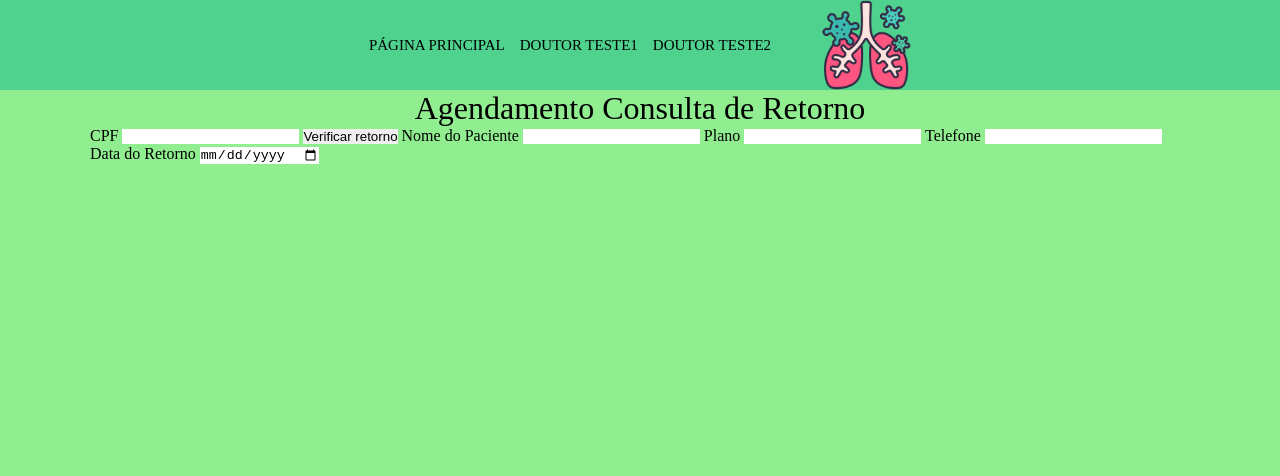
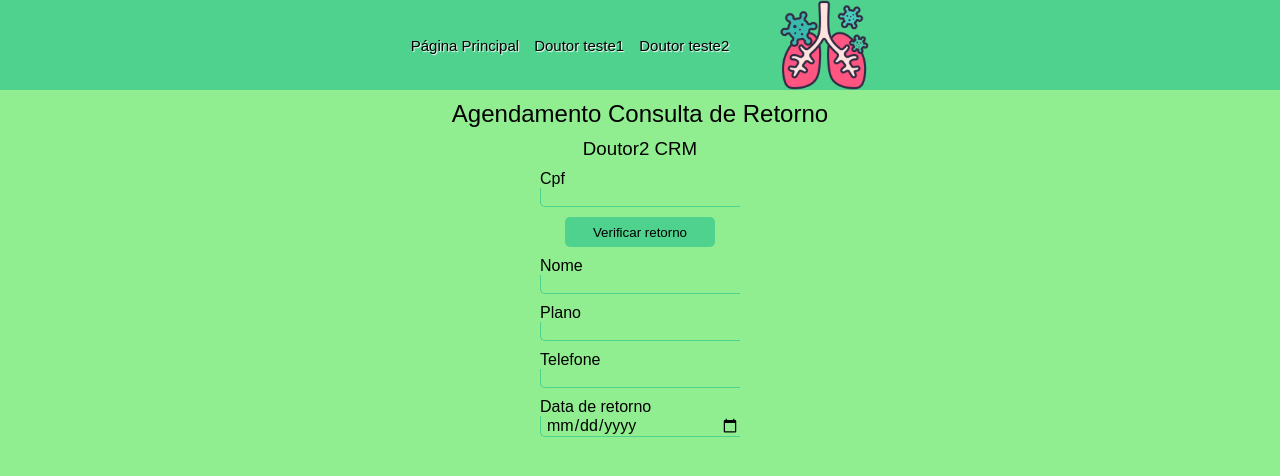
Before and after one commit to HumbertoFox/projeto-1, a plain HTML site: page src/doutor2/consultaderetorno.html in a window 1280 px wide. Drawn offline with Linux system fonts and the light colour scheme.

Commit message:
atualizando layout da página e efeitos no css

```diff
--- a/src/css/reset.css
+++ b/src/css/reset.css
@@ -5,6 +5,7 @@
     outline: none;
     font-weight: 300;
     box-sizing: border-box;
+    font-family: sans-serif;
 }
 
 a {
--- a/src/css/style.css
+++ b/src/css/style.css
@@ -31,30 +31,81 @@ body {
     display: flex;
     align-items: center;
     justify-content: center;
-}
-
-.headernav ul li a:hover {
-    color: #90EE90;
-    transition: 0.3s ease-in-out;
-}
-
-.headernav ul li a:active {
-    color: #B81414;
+    text-shadow: 1px 1px 1px #FFF;
 }
 
 .headernav ul li a {
     font-size: 15px;
-    text-transform: uppercase;
     text-align: center;
 }
 
-.menu {
+.headernav ul li a:hover {
+    color: #FFF;
+    transition: 0.3s ease-in-out;
+    text-shadow: 1px 1px 1px #000;
+}
+
+.menu ul {
+    display: flex;
+    flex-direction: column;
+    align-items: center;
+    gap: 10px;
+    text-shadow: 1px 1px 1px #FFF;
+}
+
+.menu ul li a:hover {
+    color: #FFF;
+    transition: 0.3s ease-in-out;
+    text-shadow: 1px 1px 1px #000;
+}
+
+.h2, .h3 {
     display: flex;
     justify-content: center;
-    text-align: center;
+    margin: 10px 0;
 }
 
-.h1crm {
+.sectionform {
     display: flex;
     justify-content: center;
 }
+
+.form {
+    display: flex;
+    flex-direction: column;
+    gap: 10px;
+}
+
+.form .divinputs {
+    display: flex;
+    flex-direction: column;
+}
+
+.input {
+    width: 200px;
+    background-color: #90EE90;
+    border-bottom: solid 1px #4ED28E;
+    border-left: solid 1px #4ED28E;
+    border-bottom-left-radius: 5px;
+    font-size: 16px;
+    padding-left: 5px;
+}
+
+.divsubmit {
+    align-self: center;
+}
+
+.submit {
+    width: 150px;
+    height: 30px;
+    background-color: #4ED28E;
+    color: #000;
+    cursor: pointer;
+    border-radius: 5px;
+    transition: 0.4s;
+}
+
+.submit:hover {
+    color: #FFF;
+    box-shadow: 0 12px 16px 0 rgba(0,0,0,0.24);
+}
--- a/src/doutor2/consultaderetorno.html
+++ b/src/doutor2/consultaderetorno.html
@@ -31,21 +31,37 @@
 
     </header>
 
-    <h1 class="h1crm">Agendamento Consulta de Retorno</h1>
+    <h2 class="h2">Agendamento Consulta de Retorno</h2>
+    <h3 class="h3">Doutor2 CRM</h3>
 
-    <form class="form" method="POST" action="#">
-        <label for="cpf">CPF</label>
-        <input type="text" name="cpf" id="cpf">
-        <input type="submit" name="" id="" value="Verificar retorno">
-        <label for="nome">Nome do Paciente</label>
-        <input type="text" name="nome" id="nome">
-        <label for="plano">Plano</label>
-        <input type="text" name="plano" id="plano">
-        <label for="telefone">Telefone</label>
-        <input type="text" name="telefone" id="telefone">
-        <label for="data">Data do Retorno</label>
-        <input type="date" name="data" id="data">
-    </form>
+    <section class="sectionform">
+        <form class="form" method="POST" action="#">
+            <div class="divinputs">
+                <label for="cpf">Cpf</label>
+                <input class="input" type="text" name="cpf" id="cpf">
+            </div>
+            <div class="divsubmit">
+                <input class="submit" type="submit" name="" id="" value="Verificar retorno">
+            </div>
+            <div class="divinputs">
+                <label for="nome">Nome</label>
+                <input class="input" type="text" name="nome" id="nome">
+            </div>
+            <div class="divinputs">
+                <label for="plano">Plano</label>
+                <input class="input" type="text" name="plano" id="plano">
+            </div>
+            <div class="divinputs">
+                <label for="telefone">Telefone</label>
+                <input class="input" type="tel" name="telefone" id="telefone">
+            </div>
+            <div class="divinputs">
+                <label for="data">Data de retorno</label>
+                <input class="input" type="date" name="data" id="data">
+            </div>
+        </form>
+    </section>
+
 </body>
 
 </html>
```
Also changed, not shown: src/doutor1/consultaderetorno.html (+26 -12 lines), src/doutor1/index.html (+1 -1 lines), src/doutor1/primeiraconsulta.html (+25 -11 lines), src/doutor2/index.html (+1 -1 lines), src/doutor2/primeiraconsulta.html (+29 -13 lines).
